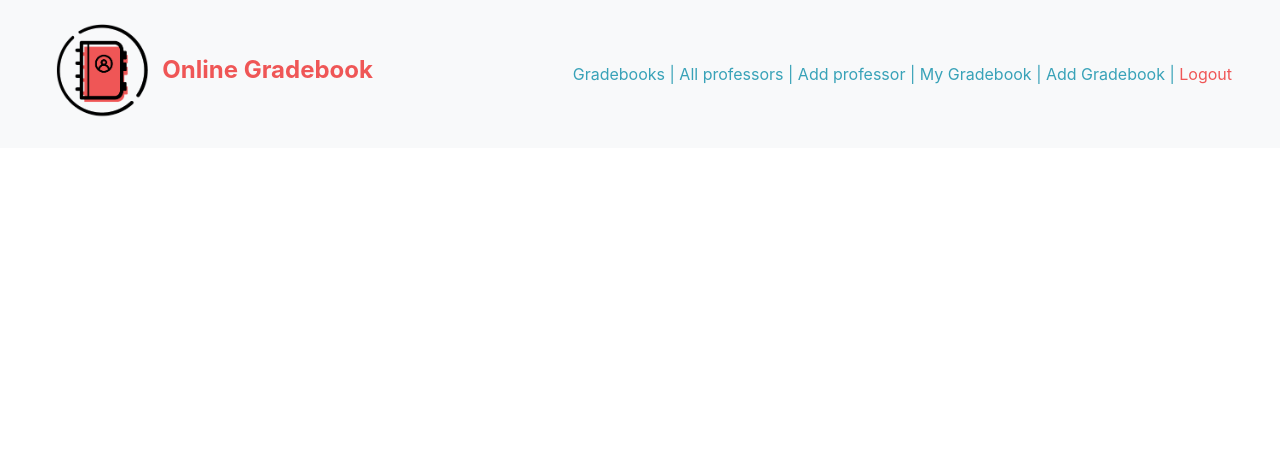
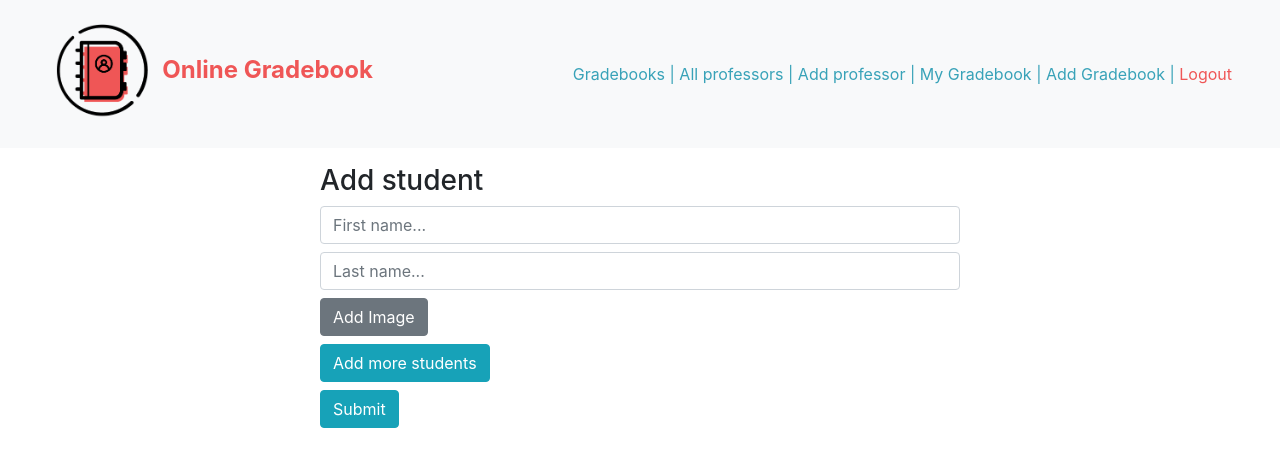
Before and after one commit to distantcountries/Gradebooks_vue, a Vue app: page /gradebooks/1/students/create in a window 1280 px wide. Shown: the top 466 px of the page. Built offline with nearby package versions, Linux system fonts and the light colour scheme; sample sign-in values are in the browser's storage.

Commit message:
Commit 4 dan 4

```diff
--- a/src/components/AddGradebook.vue
+++ b/src/components/AddGradebook.vue
@@ -25,7 +25,6 @@ export default {
                 name:'',
                 user_id:'',
             },
-
             professors:[],
         }
     },
@@ -62,7 +61,6 @@ export default {
 
     computed: {
         availableProfessors() {
-            // this.$forceUpdate();
             return this.professors.filter(professor =>
                 professor.gradebook === null
             )
--- a/src/components/AddProfessor.vue
+++ b/src/components/AddProfessor.vue
@@ -14,7 +14,6 @@
 
             <button type="submit" class="btn btn-info">Submit</button>
             <button type="button" class="btn btn-info" @click="allProfessors">Cancel</button>
-
         </form>
     </div>
 </template>
@@ -57,8 +56,8 @@ form button {
 }
 /*
 forma profesora:
-- firstName -> required, max 255
-- lastName -> required, max 255
++++- firstName -> required, max 255
++++- lastName -> required, max 255
 - select box koji prikazuje sve dnevnike koji nemaju dodeljenog razrednog starešinu
     (ovo polje moze da bude nullable, i nije potrebno dodati dnevnik da bi se kreirao profesor)
 - input za dodavanje slike profesora -> required
--- a/src/components/AddStudent.vue
+++ b/src/components/AddStudent.vue
@@ -1,11 +1,52 @@
 <template>
     <div>
-        Add student
+        <form @submit.prevent="addProfessor" class="addProfessorForm">
+            <h3>Add student</h3>
+
+            <div v-for="form in forms">
+                <input type="text" name="firstName" placeholder="First name..." v-model="firstName" class="form-control" pattern=".{1,255}" required title="Max 255 characters" />
+                <input type="text" name="lastName" placeholder="Last name..." v-model="lastName" class="form-control" pattern=".{1,255}" required title="Max 255 characters" />
+                <div>
+                    <button @click="showImageInput = true" class="btn btn-secondary" >Add Image</button>
+                    <input v-if="showImageInput" type="file" accept=".png, .jpg, .jpeg" required />
+                </div>
+            </div>
+
+            <button type="submit" class="btn btn-info" @click="callFormAgain">Add more students</button>
+            <br>
+            <button type="submit" class="btn btn-info">Submit</button>
+        </form>
     </div>
 </template>
 
 <script>
 export default {
+    data() {
+        return {
+            firstName:'',
+            lastName:'',
+            gradebook:'',
+            showImageInput: false,
+            forms:[1],
+            counter:''
+        }
+    },
+
+    methods:{
+        addProfessor() {
+
+        },
+
+        callFormAgain() {
+            this.forms.push(this.counter++)
+        }
+    },
+
+    computed: {
+        formsDuplicate() {
+            return this.forms
+        }
+    }
 
 }
 </script>
@@ -17,8 +58,8 @@ export default {
 
 forma učenika:
 - button “Add new student”
-- input Ime učenika
-- input Prezime učenika
++++- input Ime učenika
++++- input Prezime učenika
 - input dodaje slika Učenika
     (validacija za slike je takođe identična kao u slučaju profesora)
 
--- a/src/components/SingleGradebook.vue
+++ b/src/components/SingleGradebook.vue
@@ -13,11 +13,17 @@
 
         Students:
         <ul>
-            <li v-for="(student, index) in students" :key="index">
-                {{ student.firstName }}
-            </li>
-            <!-- <li>This gradebook still doesn't have students.</li> -->
+            <div v-if="students">
+                <li v-for="(student, index) in students" :key="index">
+                    {{ student.firstName }}
+                </li>
+                <li v-if="students.length === 0">This gradebook still doesn't have students.</li>
+            </div>
         </ul>
+
+        <button type="button" class="btn btn-warning" @click="addStudent">Add student</button>
+
+
     </div>
 </template>
 
@@ -51,9 +57,13 @@ export default {
         user() {
             return this.gradebook.user.firstName
         }
+    },
+
+    methods: {
+        addStudent() {
+            this.$router.push({ name: "add-student" });
+        }
     }
-
-
 }
 </script>
 
@@ -103,7 +113,7 @@ h2 {
         +++- dnevnik ..naziv
         - ime i prezime razrednog staresine
         +++- liste učenika
-        - Ukoliko nema dodeljenog ni jednog učenika prikazujemo odgovarajucu poruku.
+        +++- Ukoliko nema dodeljenog ni jednog učenika prikazujemo odgovarajucu poruku.
         - dugme “Add New Students” - U gornjem levom uglu. Klikom otvara se stranica za dodavanje učenika
             link -> ‘/gradebooks/:id/students/create’
 
--- a/src/router.js
+++ b/src/router.js
@@ -9,6 +9,7 @@ import AddGradebook from './components/AddGradebook'
 import AddProfessor from './components/AddProfessor'
 import SingleGradebook from './components/SingleGradebook'
 import SingleProfessor from './components/SingleProfessor'
+import AddStudent from './components/AddStudent'
 
 import { authService } from './services/Auth'
 
@@ -59,6 +60,11 @@ const routes = [{
         component: SingleGradebook,
         name: 'single-gradebook',
     },
+    {
+        path: '/gradebooks/:id/students/create',
+        component: AddStudent,
+        name: 'add-student',
+    },
 
 
 ]
```
